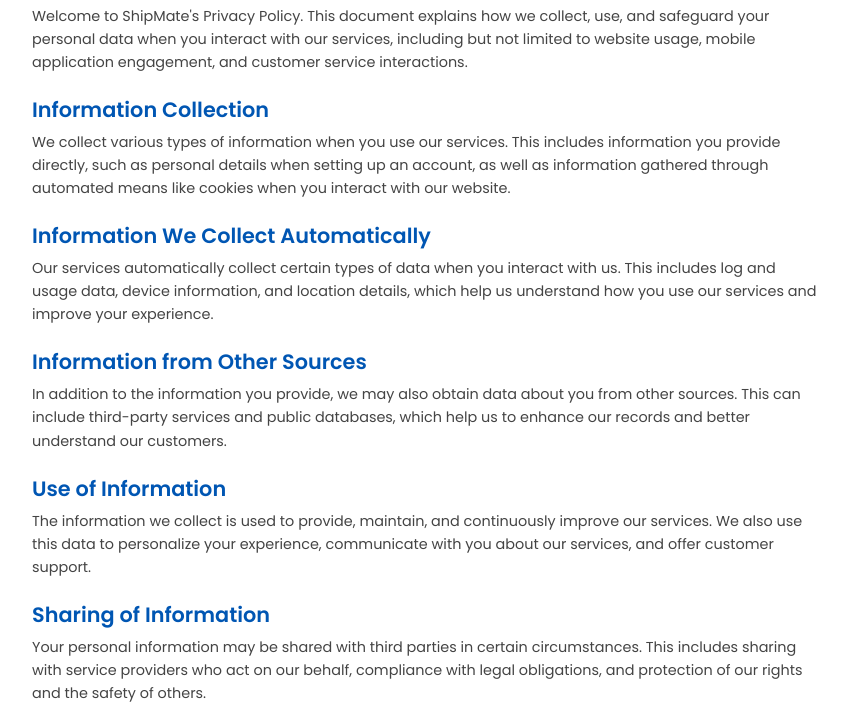
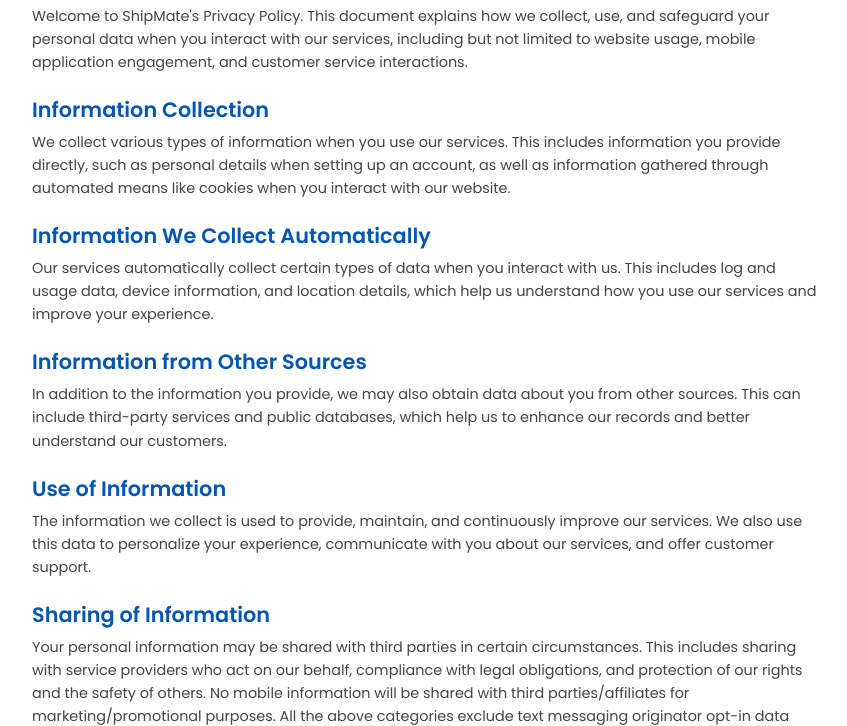
Before and after one commit to Noson5434/Privacy-Policy, a plain HTML site: page index.html in a window 1280 px wide. Shown: the part 223-949 px from the top of the page, without its empty margins (215-1062 px from the left). Drawn offline with nearby package versions, Linux system fonts and the light colour scheme.

Commit message:
Update index.html

```diff
--- a/index.html
+++ b/index.html
@@ -43,7 +43,7 @@
             </section>
             <section class="mb-4 animate-section">
                 <h2 class="fw-bold">Sharing of Information</h2>
-                <p>Your personal information may be shared with third parties in certain circumstances. This includes sharing with service providers who act on our behalf, compliance with legal obligations, and protection of our rights and the safety of others.</p>
+                <p>Your personal information may be shared with third parties in certain circumstances. This includes sharing with service providers who act on our behalf, compliance with legal obligations, and protection of our rights and the safety of others. No mobile information will be shared with third parties/affiliates for marketing/promotional purposes. All the above categories exclude text messaging originator opt-in data and consent; this information will not be shared with any third parties.</p>
             </section>
             <section class="mb-4 animate-section">
                 <h2 class="fw-bold">Your Choices</h2>
@@ -57,7 +57,6 @@
                 <h2 class="fw-bold">Contact Us</h2>
                 <p>If you have any questions or concerns about our Privacy Policy, or about how we handle your personal information, please don't hesitate to contact us at +1 (201) 200-9820. We are committed to working with you to obtain a fair resolution of any complaint or concern about privacy.</p>
             </section>
-            <!-- More sections as needed -->
         </main>
         <footer class="text-center mt-5">
             <p>&copy; 2023 ShipMate. All rights reserved.</p>
```
